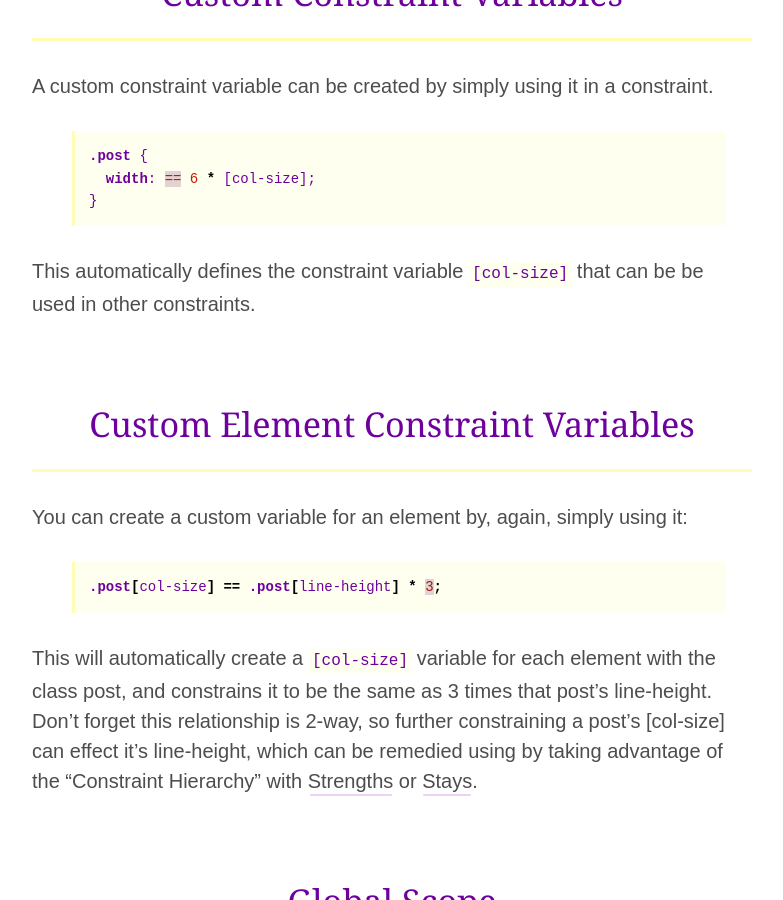
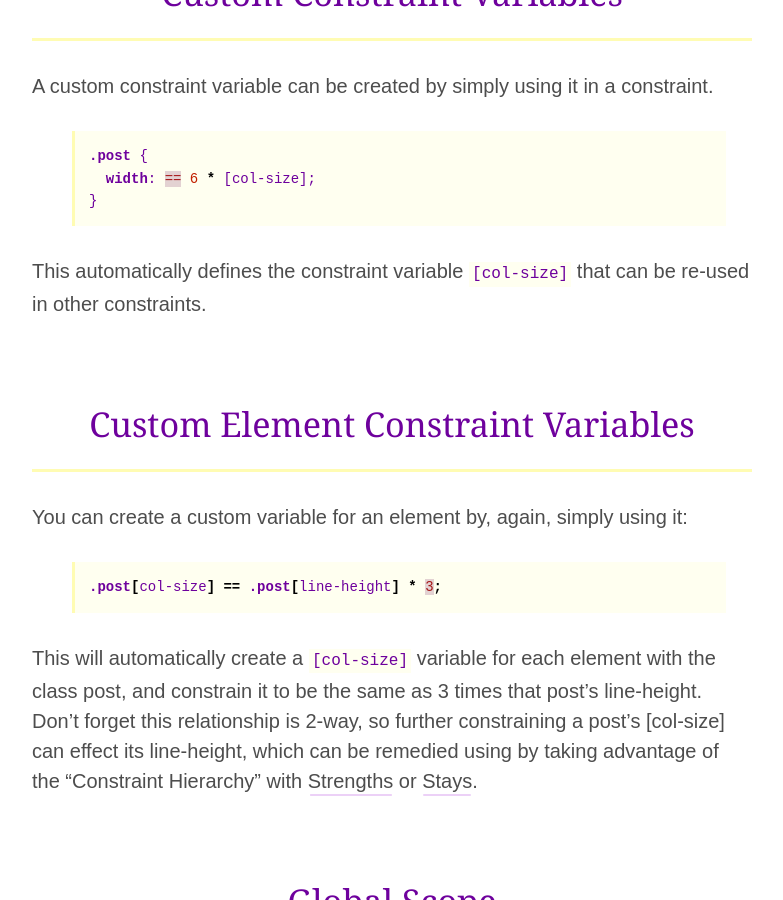
Before and after one commit to gss/gss.github.io, a Jekyll site: the page built from guides/_posts/2014-01-20-ccss.html, in a window 1280 px wide and 900 px high, scrolled down 3449 px. Shown: the whole window, without its empty margins (248-1031 px from the left). Built offline with Jekyll 4.4.1, drawn with Linux system fonts in a browser that asks for light colours; Markdown is read by kramdown in place of the engine named in the settings; some of the changed text lies outside the part shown.

Commit message:
Update 2014-01-20-ccss.html
Likkle typos

```diff
--- a/guides/_posts/2014-01-20-ccss.html
+++ b/guides/_posts/2014-01-20-ccss.html
@@ -115,7 +115,7 @@ A custom constraint variable can be created by simply using it in a constraint.
 
 {% endhighlight %}
 
-This automatically defines the constraint variable `[col-size]` that can be be used in other constraints.
+This automatically defines the constraint variable `[col-size]` that can be re-used in other constraints.
 
 ## Custom Element Constraint Variables
 
@@ -127,7 +127,7 @@ You can create a custom variable for an element by, again, simply using it:
 
 {% endhighlight %}
 
-This will automatically create a `[col-size]` variable for each element with the class post, and constrains it to be the same as 3 times that post's line-height.  Don't forget this relationship is 2-way, so further constraining a post's [col-size] can effect it's line-height, which can be remedied using by taking advantage of the "Constraint Hierarchy" with [Strengths]() or [Stays](#stays).
+This will automatically create a `[col-size]` variable for each element with the class post, and constrain it to be the same as 3 times that post's line-height.  Don't forget this relationship is 2-way, so further constraining a post's [col-size] can effect its line-height, which can be remedied using by taking advantage of the "Constraint Hierarchy" with [Strengths]() or [Stays](#stays).
 
 ## Global Scope
 
```
Also changed, not shown: other parts of guides/_posts/2014-01-20-ccss.html (+1 -1 lines).
